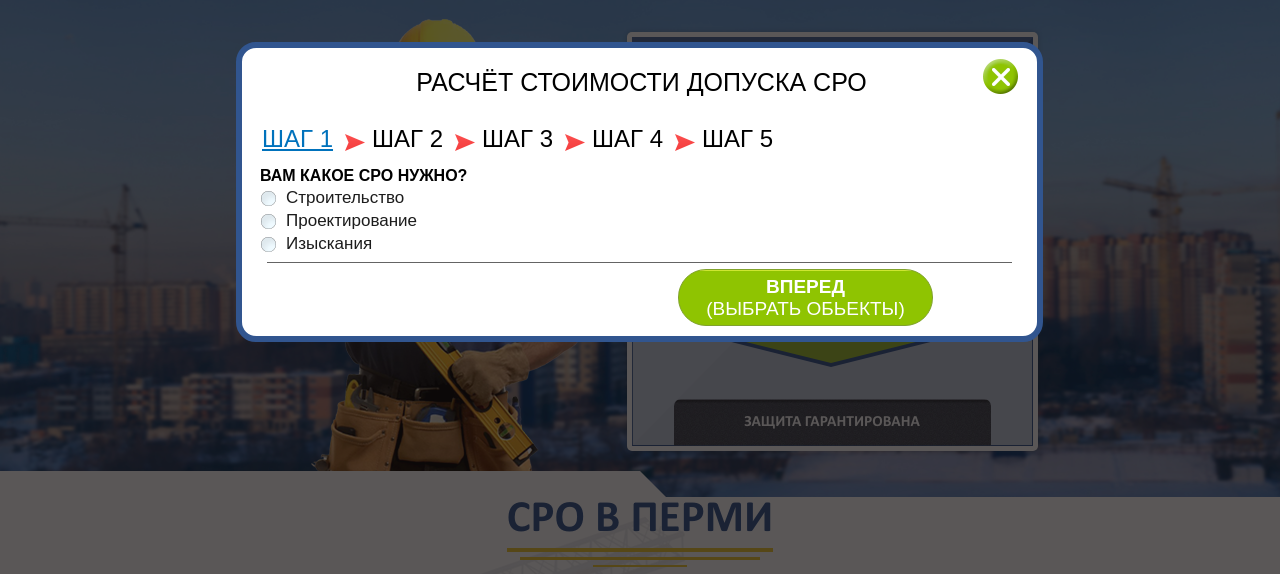
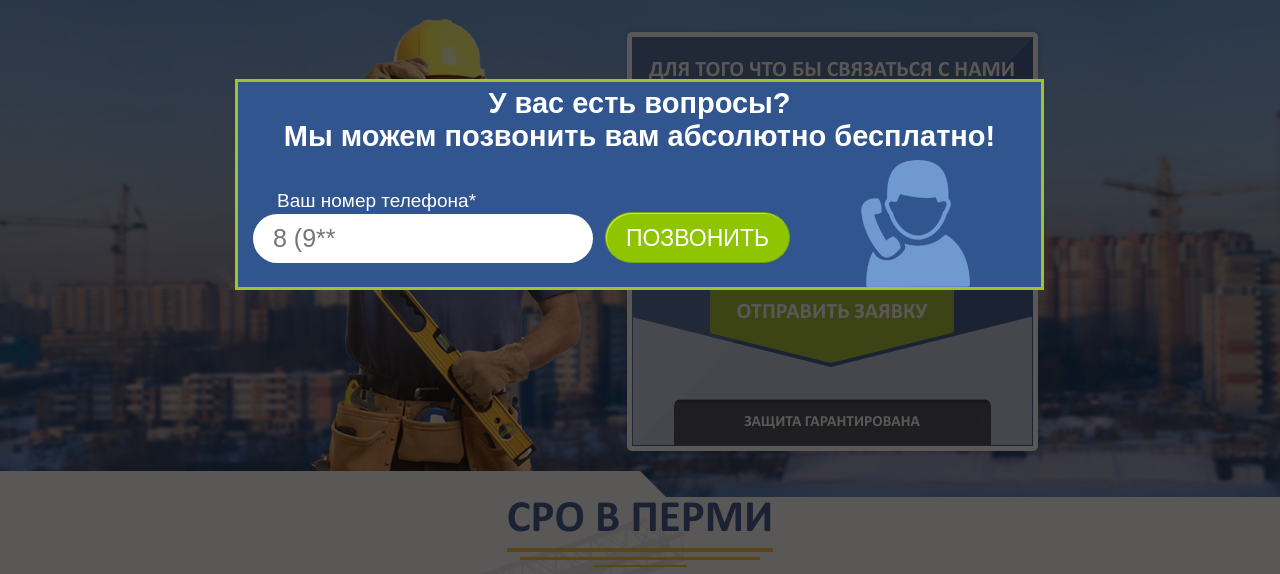
Before and after one commit to zloadmin/psd-2-html, a plain HTML site: page vstupit-sro.ru/html/index.html in a window 1280 px wide. Both pictures are taken after typing "Sample", "Sample" into the empty fields and a click on the button "ОТПРАВИТЬ ЗАЯВКУ". Shown: the part 215-789 px from the top of the page. Drawn offline with nearby package versions, Linux system fonts and the light colour scheme.

Commit message:
done callme form

```diff
--- a/vstupit-sro.ru/html/css/form.css
+++ b/vstupit-sro.ru/html/css/form.css
@@ -632,6 +632,10 @@ background: linear-gradient(top, #8c1c6b, #d539a9);
     color: #FFFFFF;
     text-transform: uppercase;
     margin-top: 65px;
+
+}
+#last-step .for_button button:hover {
+    cursor: pointer;
 }
 #last-step .for_button button span {
     font-size: 28px;
@@ -643,3 +647,62 @@ background: linear-gradient(top, #8c1c6b, #d539a9);
 .form-steps .steps .step.end {
     background: none;
 }
+#callme_form {
+    /*position: absolute;*/
+    display: none;
+    border: 3px solid #9fc32e;
+    width: 803px;
+    height: 205px;
+    background-color: #31558f;
+    background-image: url("../images/callme_form_bg.png");
+    left: 0px;
+    top: 0px;
+    z-index: 99;
+    background-repeat: no-repeat;
+    background-position: 623px bottom;
+}
+#callme_form .head_one {
+    color: #fff;
+    text-align: center;
+    font-size: 29px;
+    font-family: Arial;
+    font-weight: bold;
+    margin-top: 5px;
+}
+#callme_form .your_phone {
+    color: #fff;
+    position: absolute;
+    left: 42px;
+    font-size: 19px;
+    font-family: Arial;
+    bottom: 78px;
+}
+#callme_form form input {
+    position: absolute;
+    border: 0;
+    height: 47px;
+    border-radius: 25px;
+    left: 18px;
+    bottom: 27px;
+    width: 318px;
+    font-size: 25px;
+    padding-left: 20px;
+}
+
+#callme_form form button {
+    background-image: url("../images/call_btn_bg.png");
+    background-repeat: no-repeat;
+    position: absolute;
+    left: 370px;
+    bottom: 26px;
+    border: 0;
+    width: 185px;
+    height: 52px;
+    background-color: transparent;
+}
+#callme_form form button span {
+    text-transform: uppercase;
+    font-size: 23px;
+    font-family: Arial;
+    color: #fff;
+}
--- a/vstupit-sro.ru/html/index.html
+++ b/vstupit-sro.ru/html/index.html
@@ -195,7 +195,20 @@
 		<a class="btn-red fancy" href="#m_form"><span>Расчет стоимости допуска СРО</span></a>
 	</div>
 
-
+	<div id="callme_form">
+		<p class="head_one">
+			У вас есть вопросы?
+			<br>
+			Мы можем позвонить вам абсолютно бесплатно!
+		</p>
+		<span class="your_phone">Ваш номер телефона*</span>
+		<form action="">
+			<input type="text" placeholder="8 (9**" />
+			<button>
+				<span>позвонить</span>
+			</button>
+		</form>
+	</div>
 	<div id="Popup">
 		<div class="section2" id="section2">
 		</div>
--- a/vstupit-sro.ru/html/scripts/exit.js
+++ b/vstupit-sro.ru/html/scripts/exit.js
@@ -27,7 +27,9 @@ $(document).ready(function () {
 
             if (e.clientY <= 5 || e.clientX <= 5) {
                 window.tick = true;
-                $('.fancy').trigger('click');
+                // $('.fancy').trigger('click');
+                showCallMeForm();
+                // console.log('showCallMeForm');
             }
         }
     });
@@ -55,5 +57,13 @@ $(document).ready(function () {
         }
 
     });
+});
 
-});
+function showCallMeForm() {
+    var form = $("#callme_form");
+    $.fancybox(form , {
+        closeBtn: false,
+        width: 815,
+        height: 217
+    });
+}
```
Also changed, not shown: vstupit-sro.ru/html/images/call_btn_bg.png (added), vstupit-sro.ru/html/images/callme_form_bg.png (added).
